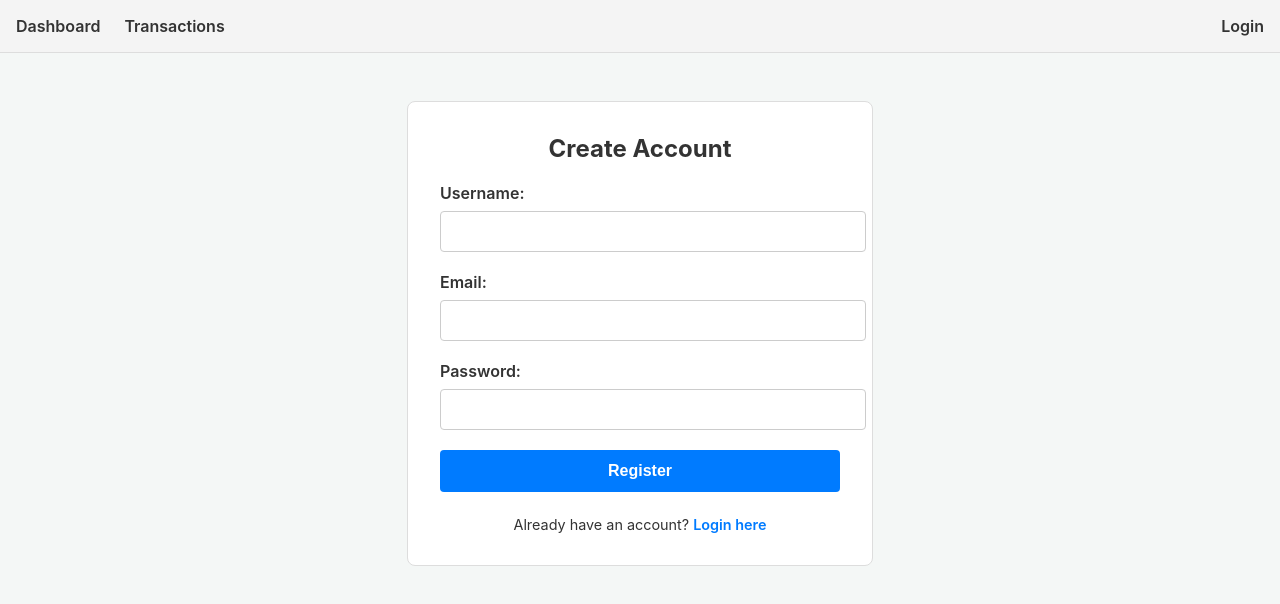
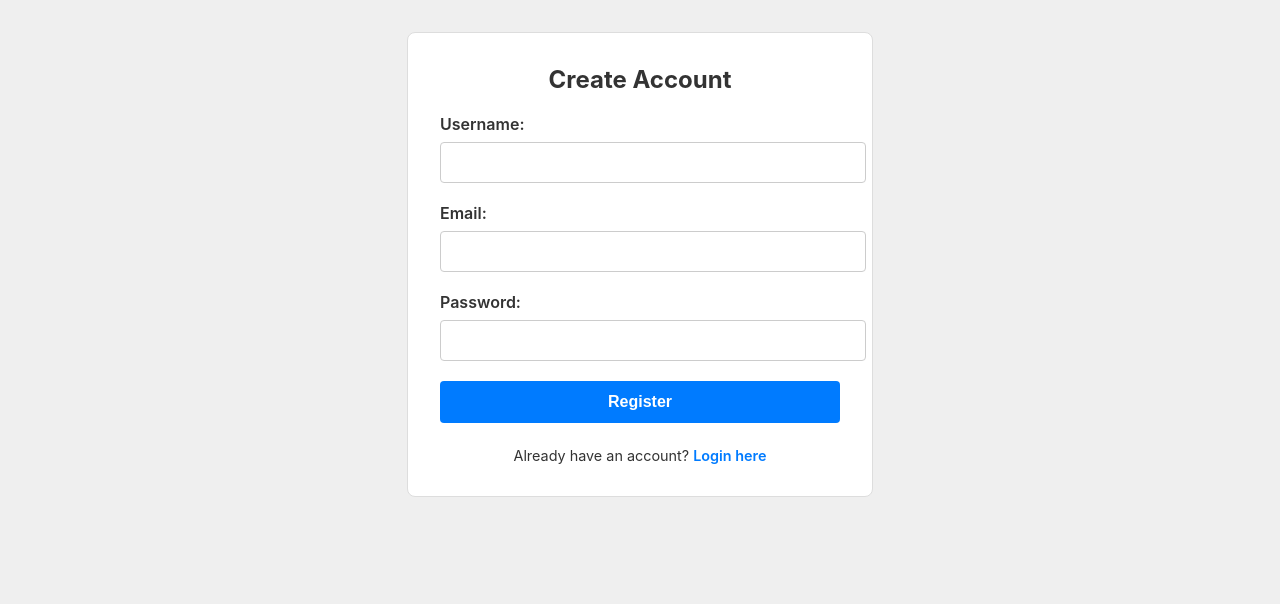
Before and after one commit to tszabi15/BudgetApp, a React (Vite) app in the folder BudgetApp_frontend/: page /register in a window 1280 px wide. Shown: the top 604 px of the page. Built offline with nearby package versions, Linux system fonts and the light colour scheme.

Commit message:
feat!: Site layout completly changed to a modern design

```diff
--- a/BudgetApp_frontend/src/components/Layout.css
+++ b/BudgetApp_frontend/src/components/Layout.css
@@ -1,118 +1,125 @@
-.main-nav {
-  padding: 1rem;
-  background-color: #f4f4f4;
-  border-bottom: 1px solid #ddd;
+.layout-container {
+  display: flex;
 }
 
-.nav-links {
-  list-style: none;
+.sidebar {
+  width: 240px;
+  height: 100vh;
+  position: fixed;
+  top: 0;
+  left: 0;
+  background-color: #1a202c;
+  color: #e2e8f0;
   display: flex;
-  gap: 1.5rem;
-  margin: 0;
-  padding: 0;
-  width: 100%;
+  flex-direction: column;
 }
 
-.nav-links a {
-  text-decoration: none;
-  color: #333;
-  font-weight: 600;
+.sidebar-header {
+  padding: 1.5rem 1rem;
+  text-align: center;
+  font-size: 1.5rem;
+  font-weight: 700;
+  color: #fff;
+  border-bottom: 1px solid #2d3748;
 }
 
-.nav-links a:hover {
-  color: #007bff;
+.sidebar-nav {
+  flex-grow: 1;
+  overflow-y: auto;
 }
 
-.login, .logout-button, .currency-dropdown {
-  margin-left: auto;
+.sidebar-nav ul {
+  list-style: none;
+  padding: 1rem 0;
+  margin: 0;
 }
 
-.main-content {
-  padding: 1rem;
-  max-width: 1200px;
-  margin: 0 auto;
+.sidebar-nav li a {
+  display: flex;
+  align-items: center;
+  gap: 0.75rem;
+  padding: 0.9rem 1.5rem;
+  color: #a0aec0;
+  text-decoration: none;
+  transition: all 0.2s ease;
+  font-weight: 500;
 }
 
-.logout-button {
-  background: none;
-  border: none;
-  cursor: pointer;
-
-  text-decoration: none;
-  color: #333;
-  font-weight: 600;
-
-  padding: 0;
-  margin: 0;
-  font-size: inherit;
-  font-family: inherit;
+.sidebar-nav li a:hover {
+  background-color: #2d3748;
+  color: #fff;
 }
 
-.logout-button:hover {
-  color: #007bff;
+.sidebar-nav li a.active {
+  background-color: #007bff;
+  color: #fff;
+  font-weight: 700;
 }
 
-.currency-dropdown {
-  background-color: #fff;
-  border: 1px solid #ccc;
-  border-radius: 4px;
-  font-weight: 600;
-  color: #333;
-  cursor: pointer;
-
-  font-size: 0.95rem;
-  line-height: 1.5;
+.sidebar-admin-menu {
+  margin: 1rem 0;
+  padding-top: 1rem;
+  border-top: 1px solid #2d3748;
 }
 
-.nav-dropdown {
-  position: relative;
-  display: inline-block;
+.sidebar-admin-menu h4 {
+  padding: 0 1.5rem;
+  font-size: 0.8rem;
+  text-transform: uppercase;
+  color: #718096;
+  margin-bottom: 0.5rem;
 }
 
-.nav-dropdown-trigger {
-  background: none;
-  border: 1px solid transparent;
+.sidebar-footer {
+  padding: 1rem 1.5rem;
+  border-top: 1px solid #2d3748;
+}
+
+.currency-selector-container {
+  margin-bottom: 1rem;
+}
+
+.currency-selector-container label {
+  display: block;
+  font-size: 0.8rem;
+  color: #a0aec0;
+  margin-bottom: 0.5rem;
+}
+
+.currency-selector-container select {
+  width: 100%;
+  background: #2d3748;
+  color: #e2e8f0;
+  border: 1px solid #4a5568;
+  border-radius: 4px;
+  padding: 0.5rem;
+}
+
+.sidebar-logout-button {
+  width: 100%;
+  padding: 0.75rem;
+  background: #c0392b;
+  color: white;
+  border: none;
   border-radius: 4px;
   cursor: pointer;
-  text-decoration: none;
-  color: #c0392b;
-  font-weight: bold;
-  padding: 0.25rem 0.5rem;
-  margin: 0;
-  font-size: inherit;
-  font-family: inherit;
-  transition: background-color 0.2s;
+  font-weight: 600;
+  text-align: center;
+  display: flex;
+  align-items: center;
+  justify-content: center;
+  gap: 0.5rem;
 }
 
-.nav-dropdown-trigger:hover {
-  background-color: #f1f1f1;
+.sidebar-logout-button:hover {
+  background: #e74c3c;
 }
 
-.dropdown-menu {
-  display: none;
-  position: absolute;
-  background-color: #ffffff;
-  min-width: 180px;
-  box-shadow: 0 5px 15px rgba(0,0,0,0.1);
-  z-index: 100;
-  right: 0;
-  border-radius: 8px;
-  border: 1px solid #eee;
-  overflow: hidden;
+.content-area {
+  flex-grow: 1;
+  margin-left: 240px;
+  padding: 2rem;
+  height: 100vh;
+  overflow-y: auto;
+  box-sizing: border-box;
 }
-
-.dropdown-menu a {
-  color: #333;
-  padding: 12px 16px;
-  text-decoration: none;
-  display: block;
-}
-
-.dropdown-menu a:hover {
-  background-color: #f1f1f1;
-  color: #007bff;
-}
-
-.dropdown-menu.show {
-  display: block;
-}
--- a/BudgetApp_frontend/src/components/Layout.jsx
+++ b/BudgetApp_frontend/src/components/Layout.jsx
@@ -1,5 +1,4 @@
-import { useState } from 'react';
-import { Outlet, Link, useNavigate } from 'react-router-dom';
+import { Outlet, NavLink, useNavigate } from 'react-router-dom';
 import { useAuth } from '../context/AuthContext';
 import apiClient from '../api/apiClient';
 import './Layout.css';
@@ -14,14 +13,8 @@ const CURRENCIES = [
 
 function Layout() {
   const { user, token, logout, updateUser } = useAuth();
+  const isAdmin = user && user.roles.includes('admin');
   const navigate = useNavigate();
-
-  const [isAdminDropdownOpen, setIsAdminDropdownOpen] = useState(false);
-
-  const handleLogout = () => {
-    logout();
-    navigate('/login');
-  };
 
   const handleCurrencyChange = async (e) => {
     const newCurrency = e.target.value;
@@ -29,49 +22,67 @@ function Layout() {
       const response = await apiClient.put('/profile/settings', {
         currency: newCurrency,
       });
-
       updateUser(response.data.user);
-
     } catch (err) {
       console.error("Failed to update currency", err);
       alert("Error: Could not update currency.");
     }
   };
 
-  const isAdmin = user && user.roles.includes('admin');
+  const handleLogout = () => {
+    logout();
+    navigate('/login');
+  };
+
+  if (!token) {
+    return <Outlet />;
+  }
 
   return (
-    <div>
-      <nav className="main-nav">
-        <ul className="nav-links">
+    <div className="layout-container">
+      <aside className="sidebar">
+        <div className="sidebar-header">
+          BudgetApp
+        </div>
+
+        <nav className="sidebar-nav">
+          <ul>
             <li>
-            <Link to="/">Dashboard</Link>
+              <NavLink to="/" end>
+                <i className="fas fa-tachometer-alt"></i> Dashboard
+              </NavLink>
             </li>
             <li>
-            <Link to="/transactions">Transactions</Link>
+              <NavLink to="/transactions">
+                <i className="fas fa-exchange-alt"></i> All Transactions
+              </NavLink>
             </li>
+          </ul>
+
           {isAdmin && (
-            <li className="nav-dropdown">
-              <button
-                className="nav-dropdown-trigger"
-                onClick={() => setIsAdminDropdownOpen(!isAdminDropdownOpen)}
-              >
-                Admin
-              </button>
-              <div className={`dropdown-menu ${isAdminDropdownOpen ? 'show' : ''}`}>
-                <Link to="/admin/transactions" onClick={() => setIsAdminDropdownOpen(false)}>
-                  All Transactions
-                </Link>
-                <Link to="/admin/users" onClick={() => setIsAdminDropdownOpen(false)}>
-                  User Management
-                </Link>
+            <div className="sidebar-admin-menu">
+              <h4><i className="fas fa-shield-alt"></i> Admin</h4>
+              <ul>
+                <li>
+                  <NavLink to="/admin/transactions">
+                    <i className="fas fa-list-ul"></i> All Transactions
+                  </NavLink>
+                </li>
+                <li>
+                  <NavLink to="/admin/users">
+                    <i className="fas fa-users"></i> User Management
+                  </NavLink>
+                </li>
+              </ul>
             </div>
-            </li>
           )}
-          {token ? (
-          <li className="currency-dropdown">
+        </nav>
+
+        <footer className="sidebar-footer">
+          <div className="currency-selector-container">
+            <label htmlFor="layout-currency">Currency</label>
             <select
-                  className="currency-dropdown"
+              id="layout-currency"
               value={user?.currency || 'USD'}
               onChange={handleCurrencyChange}
             >
@@ -81,27 +92,17 @@ function Layout() {
                 </option>
               ))}
             </select>
-              </li>
-            ) : (null)}
-          {token ? (
-            <li className="logout-button">
-              <button onClick={handleLogout} className="logout-button">
-                Logout
-              </button></li>
-          ) : (
-            <>
-              <li className="login">
-                <Link to="/login">Login</Link>
-              </li>
-            </>
-          )}
-        </ul>
-      </nav>
+          </div>
 
-      <main className="main-content">
+          <button onClick={handleLogout} className="sidebar-logout-button">
+            <i className="fas fa-sign-out-alt"></i> Logout
+          </button>
+        </footer>
+      </aside>
+
+      <main className="content-area">
         <Outlet />
       </main>
-
     </div>
   );
 }
--- a/BudgetApp_frontend/src/index.css
+++ b/BudgetApp_frontend/src/index.css
@@ -3,6 +3,6 @@ body {
     Ubuntu, Cantarell, 'Open Sans', 'Helvetica Neue', sans-serif;
   margin: 0;
 
-  background-color: #f4f7f6;
+  background-color: #efefef;
   color: #333;
 }
```
Lines whose indentation alone changed are shown as unchanged.
